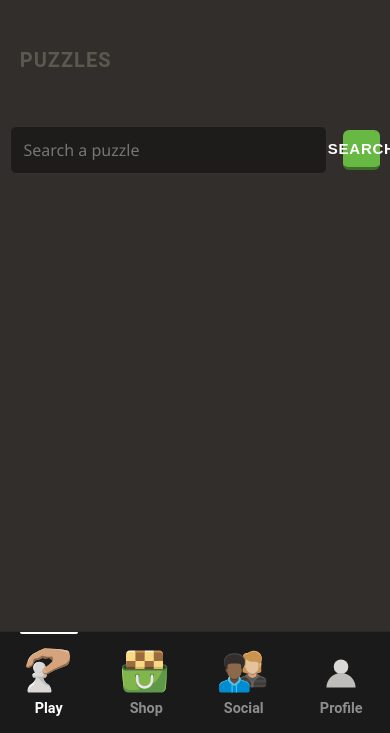
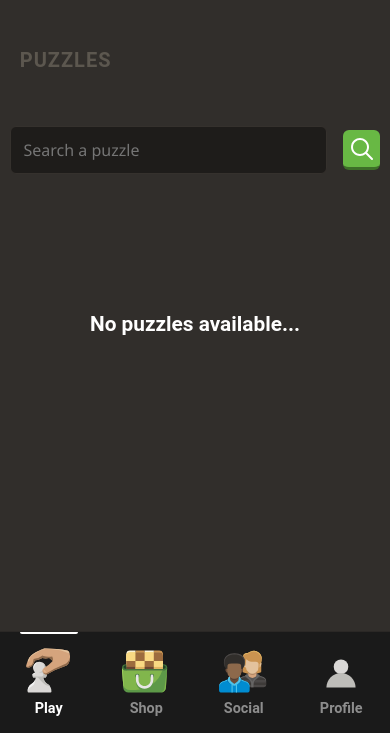
Before and after one commit to Musdevl/ps8-snell, a website: page services/files/front/pages/puzzles/index.html in a window 390 px wide. Shown: the part 111-844 px from the top of the page. Drawn offline with Linux system fonts and the light colour scheme; no server answers.

Commit message:
feat: no puzzles list added

```diff
--- a/services/files/front/pages/puzzles/index.html
+++ b/services/files/front/pages/puzzles/index.html
@@ -31,7 +31,10 @@
             <p class="section-title">PUZZLES</p>
             <section class="search-section">
                 <input type="text" class="search-puzzles" placeholder="Search a puzzle" autocomplete="off">
-                <button class="search-puzzle-btn">Search</button>
+                <button class="search-puzzle-btn">
+                    <img src="/assets/magnifying-glass.svg" class="search-ico" alt="magnifying-glass-ico">
+                    <span class="btn-label">Search</span>
+                </button>
             </section>
             <div class="puzzles"></div>
         </section>
--- a/services/files/front/pages/puzzles/puzzles.js
+++ b/services/files/front/pages/puzzles/puzzles.js
@@ -1,4 +1,5 @@
 import * as accountService from '../../services/account-service.js';
+import { GATEWAY_URL } from '../../env.js';
 
 // Mobile
 
@@ -44,14 +45,13 @@ if (accountService.isLoggedIn()) {
 // Puzzles
 
 async function loadPuzzles() {
-    const puzzle_list = document.querySelector('puzzles')
     try {
-
-        const res = await this.puzzleService.authFetch(`${GATEWAY_URL}/api/game/puzzles`)
+        const puzzle_list = document.querySelector('.puzzles')
+        const res = await accountService.authFetch(`${GATEWAY_URL}/api/game/puzzles`)
 
         if (!res.ok) {
             console.error("Failed to load puzzles");
-            puzzle_list.innerHTML += `<div><span class="no-puzzles">No puzzles available</span></div>`
+            puzzle_list.innerHTML += `<div class="no-puzzles-container"><span class="no-puzzles">No puzzles available...</span></div>`
         } else {
 
             const puzzles = await res.json();
@@ -71,7 +71,7 @@ async function loadPuzzles() {
         }
 
     } catch (error) {
-        console.error('An Error Occured while fetching puzzles');
+        console.error('An Error Occured while fetching puzzles', error);
     }
 }
 
--- a/services/files/front/pages/puzzles/style.css
+++ b/services/files/front/pages/puzzles/style.css
@@ -135,6 +135,19 @@ nav-bar {
     }
 }
 
+.no-puzzles-container {
+    display: flex;
+    justify-content: center;
+    font-size: 1.3em;
+    font-weight: 600;
+    color: #fff;
+    padding: 5em 0;
+}
+
+.search-ico {
+    display: none;
+}
+
 @media (max-width: 60em) {
 
     body {
@@ -164,8 +177,20 @@ nav-bar {
         height: 100vh;
     }
 
+    .btn-label {
+        display: none;
+    }
+
     social-bar {
         display: none;
+    }
+
+    .search-ico{
+        display: flex;
+        align-items: center;
+        height: 2em;
+        width: 2em;
+        stroke-width: 5px;
     }
 
     main {
```
Also changed, not shown: services/files/front/assets/magnifying-glass.svg (added), services/files/front/services/puzzle-service.js (added).
